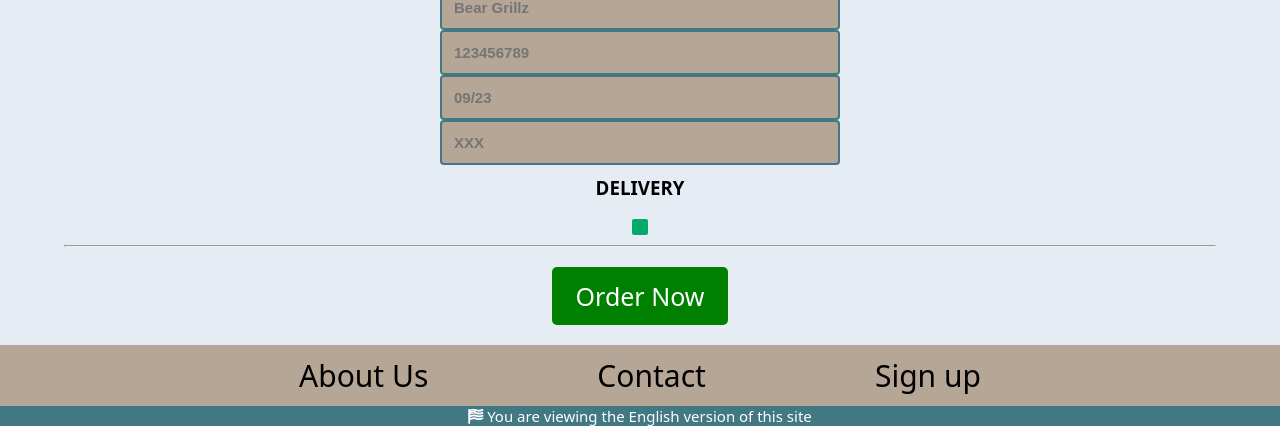
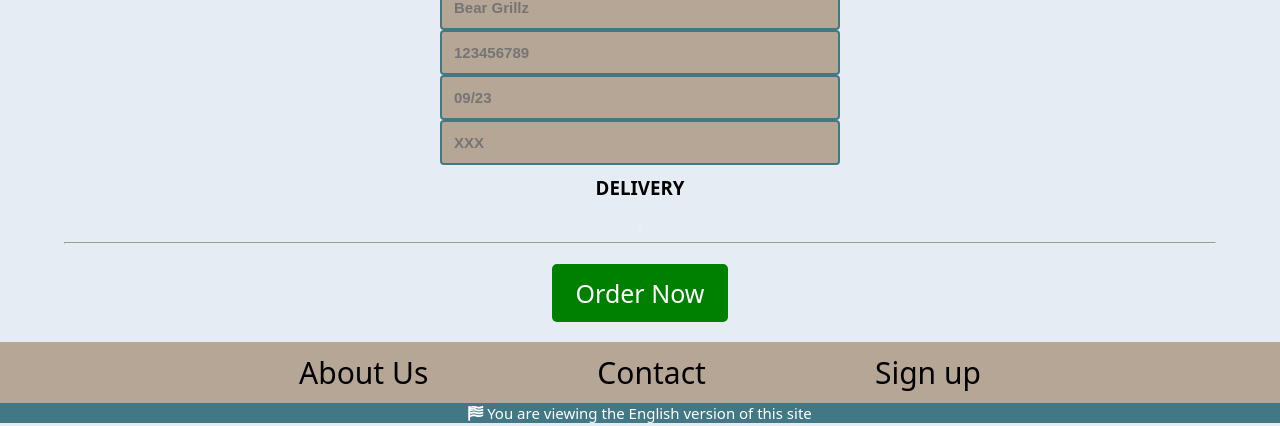
Before and after one commit to Noroff-FEU-Assignments/cross-course-project-Miksel90, a plain HTML site: page checkout.html in a window 1280 px wide. Shown: the part 588-1014 px from the top of the page. Drawn offline with Linux system fonts and the light colour scheme.

Commit message:
Update checkout.html

```diff
--- a/checkout.html
+++ b/checkout.html
@@ -88,7 +88,7 @@
       <div>
       <div>
         <h3>DELIVERY</h3>
-          <button type="checkbox" checked="checked" aria-label="mailbox" class="button color1"></button>
+          <button type="checkbox" checked="checked" aria-label="mailbox"></button>
           <label><input type="checkbox" checked="checked" name="sameadr"> Mailbox 10-12 buisness days</label>
           <label><input type="checkbox" checked="checked" name="sameadr"> Pick-up point 7-10 Buisness days</label>
         </div>
```
